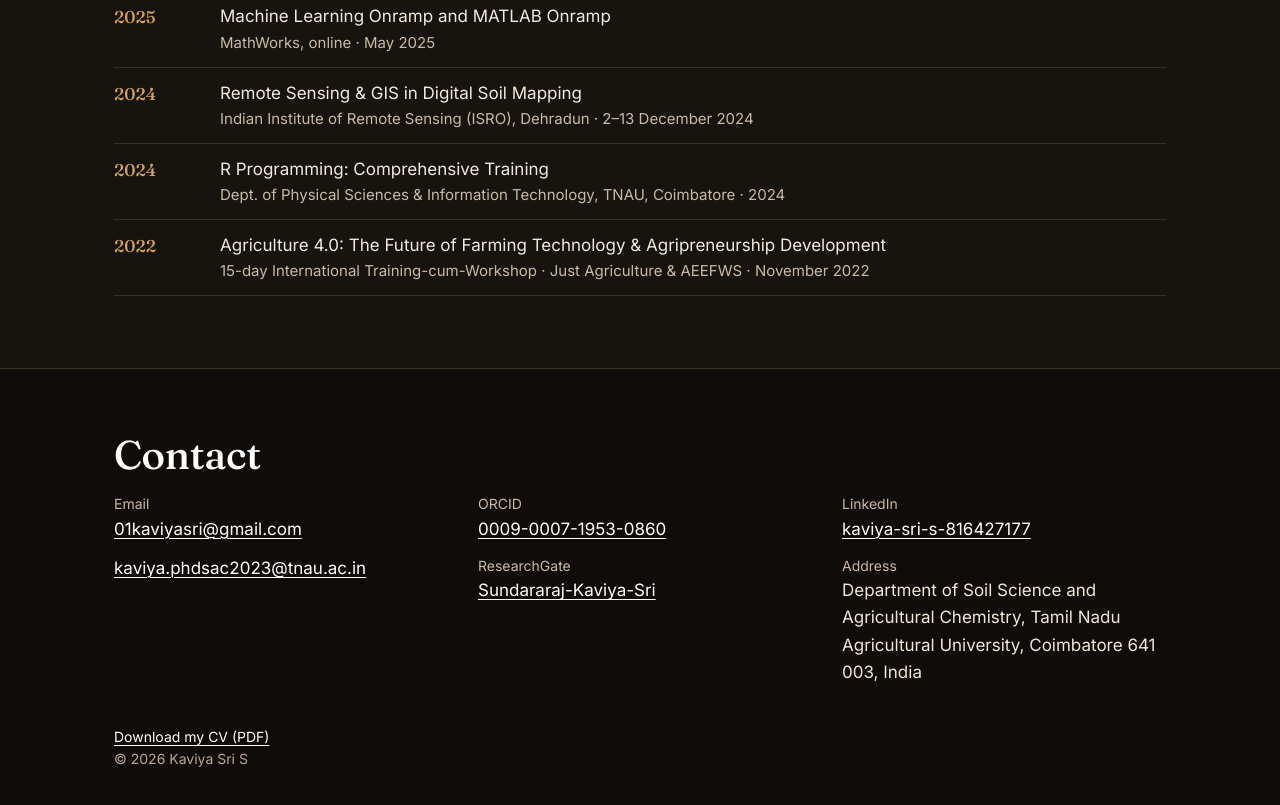
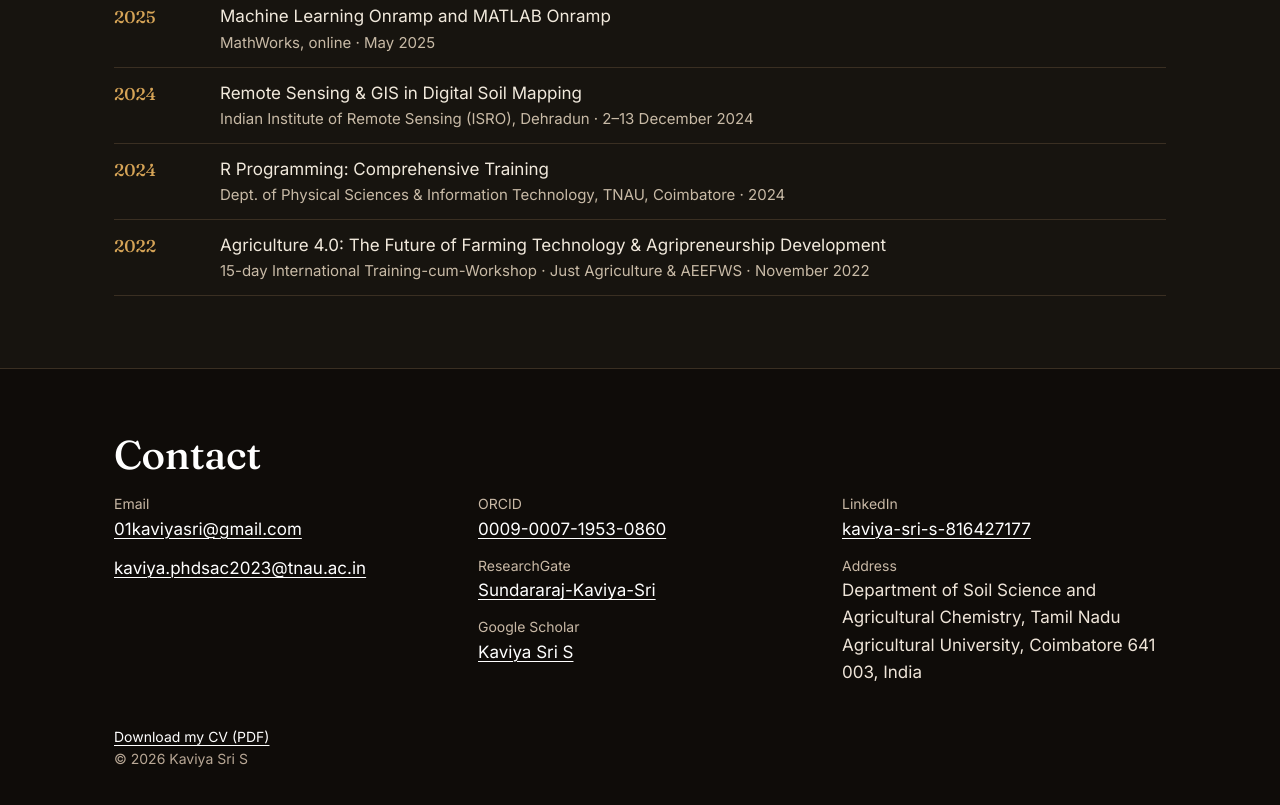
Before and after one commit to kaviyasrisundararaj/kaviyasrisundararaj.github.io, a plain HTML site: page index.html in a window 1280 px wide. Shown: the part 5995-6800 px from the top of the page. Drawn offline with Linux system fonts and the light colour scheme.

Commit message:
Add files via upload

```diff
--- a/index.html
+++ b/index.html
@@ -274,7 +274,7 @@ footer .small{margin-top:28px;font-size:14px;color:#b9a896}
     <h2>Contact</h2>
     <dl class="cols">
       <div><dt>Email</dt><dd><a href="mailto:01kaviyasri@gmail.com">01kaviyasri@gmail.com</a></dd><dd><a href="mailto:kaviya.phdsac2023@tnau.ac.in">kaviya.phdsac2023@tnau.ac.in</a></dd></div>
-      <div><dt>ORCID</dt><dd><a href="https://orcid.org/0009-0007-1953-0860">0009-0007-1953-0860</a></dd><dt>ResearchGate</dt><dd><a href="https://www.researchgate.net/profile/Sundararaj-Kaviya-Sri">Sundararaj-Kaviya-Sri</a></dd></div>
+      <div><dt>ORCID</dt><dd><a href="https://orcid.org/0009-0007-1953-0860">0009-0007-1953-0860</a></dd><dt>ResearchGate</dt><dd><a href="https://www.researchgate.net/profile/Sundararaj-Kaviya-Sri">Sundararaj-Kaviya-Sri</a></dd><dt>Google Scholar</dt><dd><a href="https://scholar.google.com/citations?user=0rWp12YAAAAJ&amp;hl=en">Kaviya Sri S</a></dd></div>
       <div><dt>LinkedIn</dt><dd><a href="https://www.linkedin.com/in/kaviya-sri-s-816427177">kaviya-sri-s-816427177</a></dd><dt>Address</dt><dd>Department of Soil Science and Agricultural Chemistry, Tamil Nadu Agricultural University, Coimbatore 641 003, India</dd></div>
     </dl>
     <p class="small"><a href="Kaviya_Sri_S_CV.pdf" download>Download my CV (PDF)</a><br>© 2026 Kaviya Sri S</p>
```
Also changed, not shown: 1 other file.
